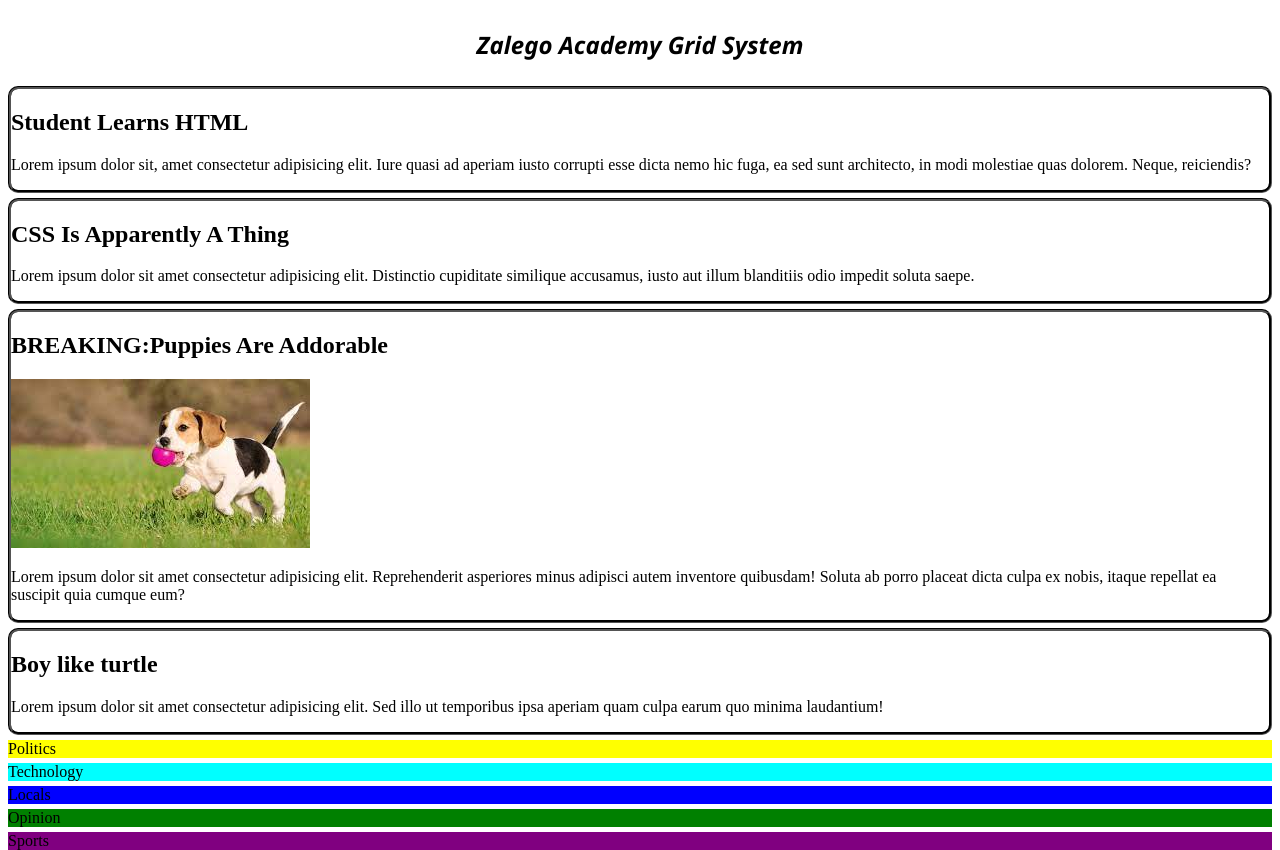
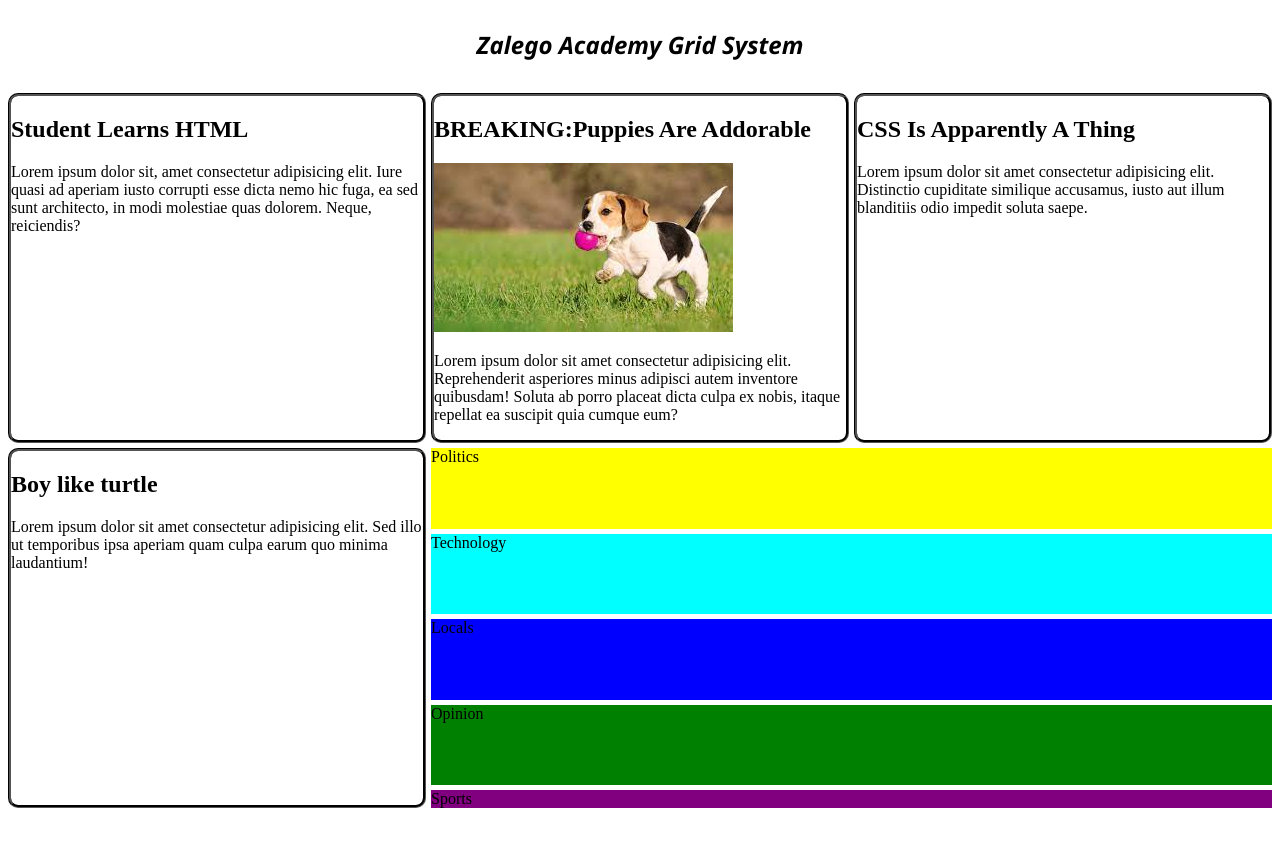
Before and after one commit to samurai9699/assignment-002-css-grid-layout-with-media-query, a plain HTML site: page index.html in a window 1280 px wide. After the commit the page ends 816 px from the top, so only its background shows below. Drawn offline with Linux system fonts and the light colour scheme.

Commit message:
first commit

```diff
--- a/style.css
+++ b/style.css
@@ -1,17 +1,16 @@
 .container{
     display: grid;
     height: 100vh;
-    grid-template-columns:5px;
+    grid-template-columns:1fr 1fr 1fr;
     grid-template-rows:1fr 1fr 1fr 1fr 1fr 1fr;
     grid-template-areas:
-    "nav nav nav nav"
-    "sidebar leftsidebar main rightsidebar"
-    "sidebar bt bt bt"
-    "sidebar politics politics politics"
-    "sidebar technology technology technology"
-    "sidebar locals locals locals"
-    "sidebar opinion opinion opinion"
-    "sidebar sports sports sports"
+    "nav nav nav"
+    "leftsidebar main rightsidebar"
+    "bt politics politics"
+    "bt technology technology"
+    "bt locals locals "
+    "bt opinion opinion"
+    "bt sports sports"
     ;
     grid-gap: 5px;
 
@@ -71,21 +70,4 @@ main{
     background-color: purple;
     grid-area: sports;
 }
-/* smaller device of 576px and up */
 @media (max-width: 576px){}
-    .container{
-        grid-template-columns: 1fr;
-        grid-template-rows: 0.2fr 0.2fr 2.3fr 1.5fr 1.2fr 1.2fr 0.8fr;
-        grid-template-areas:
-              "nav"
-              "leftsidebar"
-              "rightsidebar"
-              "main"
-              "bt"
-              "politics"
-              "technology"
-              "locals"
-              "opinion"
-              "sports"
-        ;
-    }
```
